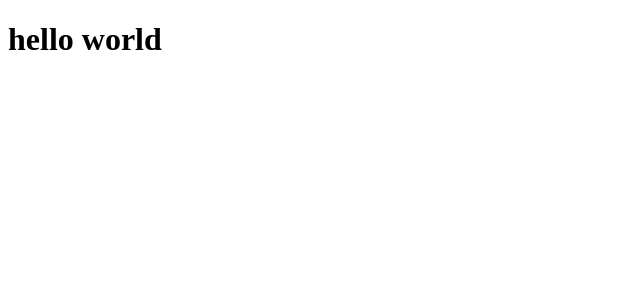
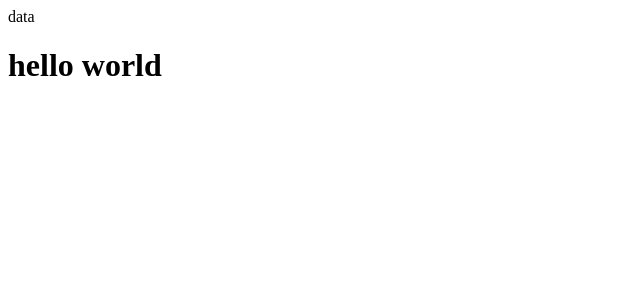
Before and after one commit to redskyby/testing, a React (Create React App) app in the folder react_test/: page / in a window 1280 px wide. Shown: the top 300 px of the page, without its empty margins (0-640 px from the left). Built offline with nearby package versions, Linux system fonts and the light colour scheme.

Commit message:
findByText was added.

```diff
--- a/react_test/src/App.js
+++ b/react_test/src/App.js
@@ -1,6 +1,17 @@
+import {useEffect, useState} from "react";
+
 function App() {
+    const [data, setData] = useState(null)
+    useEffect(() => {
+            setTimeout(() => {
+                setData({})
+            }, 100)
+        },
+        [])
+
     return (
         <div>
+            {data && <div>data</div>}
             <h1>hello world</h1>
         </div>
     );
```
Also changed, not shown: 1 other file (tests, documents, lock files or other folders).
